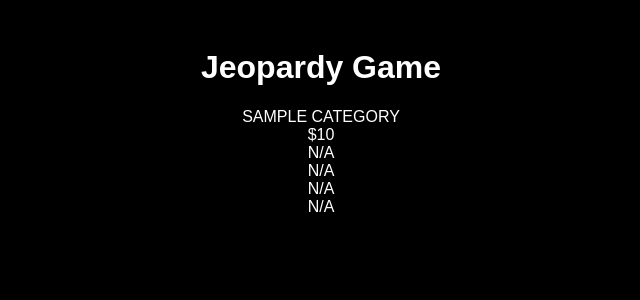
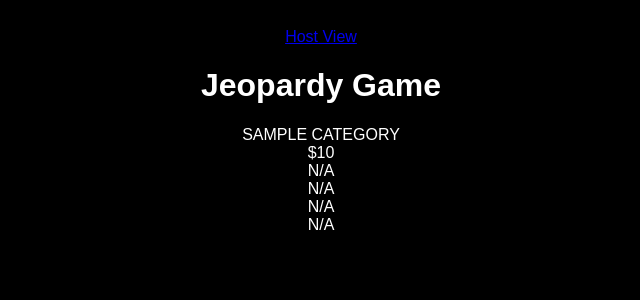
Before and after one commit to Tw0S41nt/Jeopardy-Python-Game, a Flask app: template templates/board.html in a window 1280 px wide. Shown: the top 300 px of the page, without its empty margins (319-959 px from the left). Run offline with Flask 3, Linux system fonts and the light colour scheme; tables that the repository leaves empty hold one stand-in row (values such as "Sample post"); the template is opened without the code that fills it: values that come from a table or form of the project are taken from there, most other values are stand-ins (such as "Sample title", 1, 10 or a date in 2020).

Commit message:
Add host view link to board

```diff
--- a/templates/board.html
+++ b/templates/board.html
@@ -9,6 +9,7 @@
     </head>
 
     <body>
+        <a href="/host/{{ game.host_code }}">Host View</a>
         <h1>Jeopardy Game</h1>
         {# Overall Jeopardy Board #}
         <div id="jeopardy-board">
```
